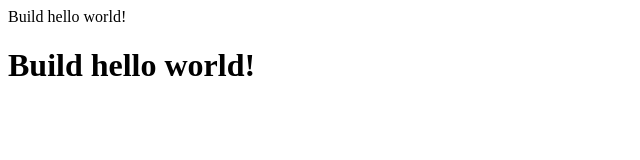
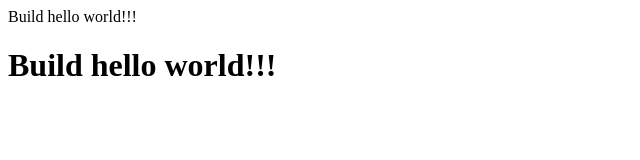
Before and after one commit to losrebellos/losrebellos.github.io, a plain HTML site: page build/index.html in a window 1280 px wide. Shown: the full height of the page, 0-640 px from the left. Drawn offline with Linux system fonts and the light colour scheme.

Commit message:
Deploy test

```diff
--- a/build/index.html
+++ b/build/index.html
@@ -1,7 +1,7 @@
 <!DOCTYPE html>
 <html>
-  <head>Build hello world!</head>
+  <head>Build hello world!!!</head>
   <body>
-    <h1>Build hello world!</h1>
+    <h1>Build hello world!!!</h1>
   </body>
 </html>
```
